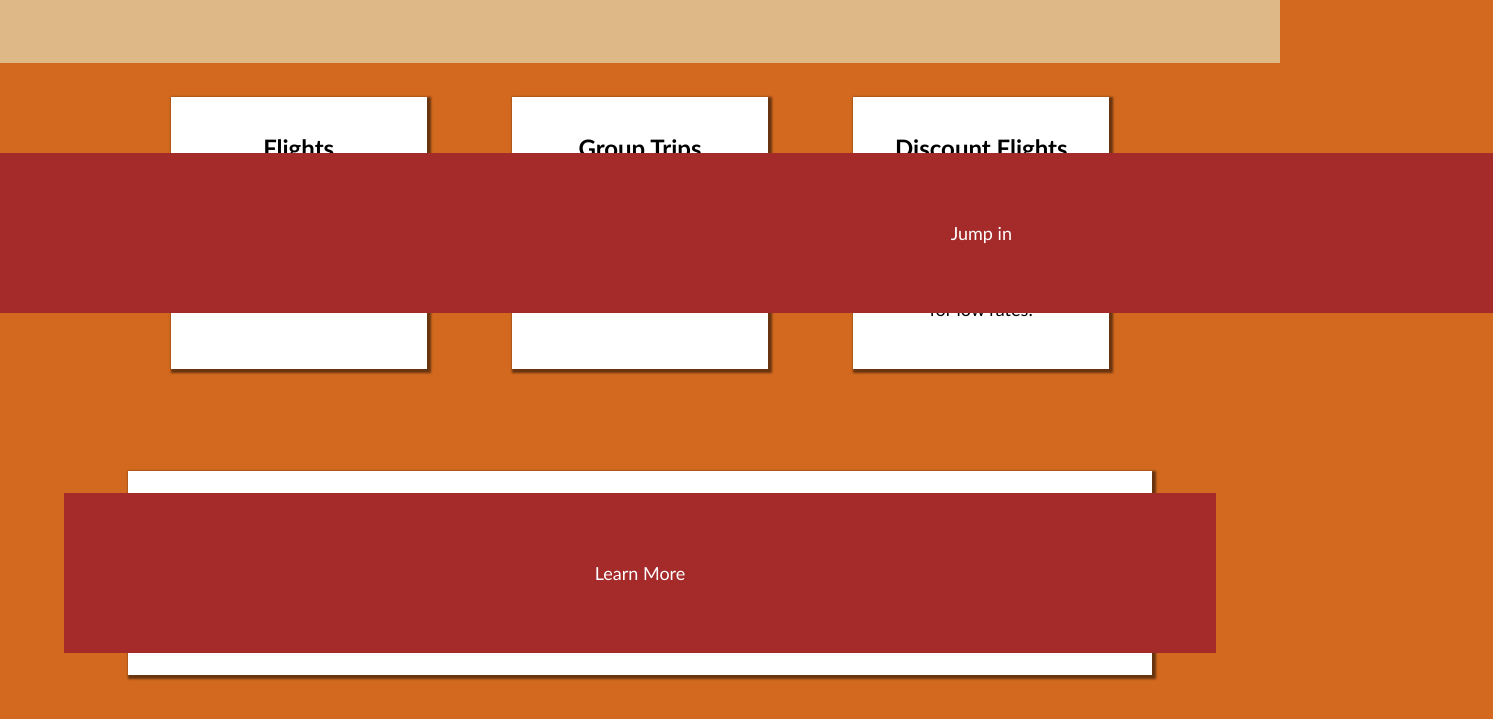
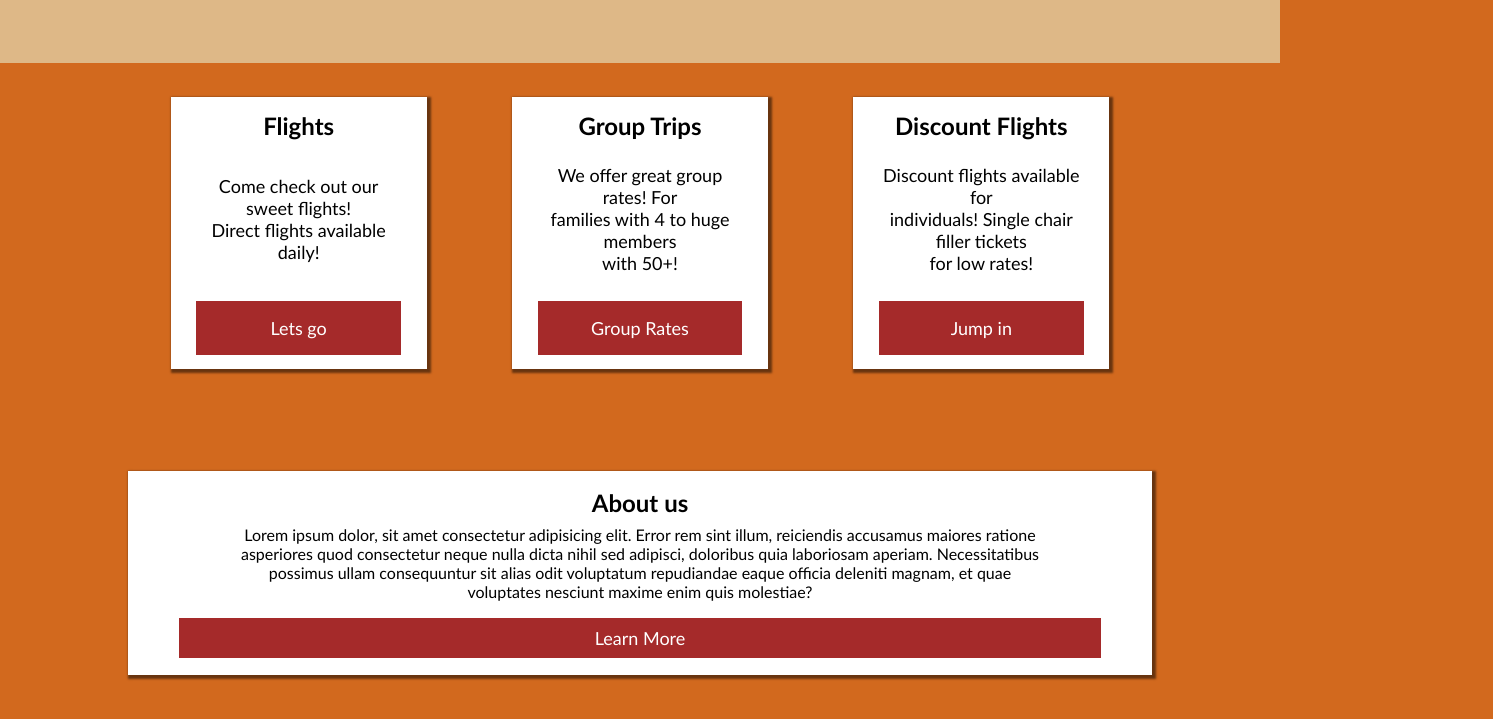
Before and after one commit to RosyIJ/upgraded-engine, a plain HTML site: page index.html in a window 1280 px wide. Shown: the part 57-776 px from the top of the page, 1493 px wide, since content can reach past the window. Drawn offline with Linux system fonts and the light colour scheme.

Commit message:
refactor:

```diff
--- a/assets/css/style.css
+++ b/assets/css/style.css
@@ -114,7 +114,6 @@ button{
     font-size: large;
     cursor: pointer;
     transition: ease-in .3s;
-    position: absolute;
 }
 button:hover{
     box-shadow: 2px 2px 2px 2px rgba(0,0,0,0.2);
--- a/index.html
+++ b/index.html
@@ -28,7 +28,7 @@
                 </div>
                 <div class="second">
                     <h4>Group Trips</h4>
-                    <p class="box">We offer great group rates! For<br>families with 4 to huge<br> members with 50+!</p>
+                    <p class="box">We offer great group rates! For<br>families with 4 to huge members<br> with 50+!</p>
                     <button>Group Rates</button>
                 </div>
                 <div class="second">
```
